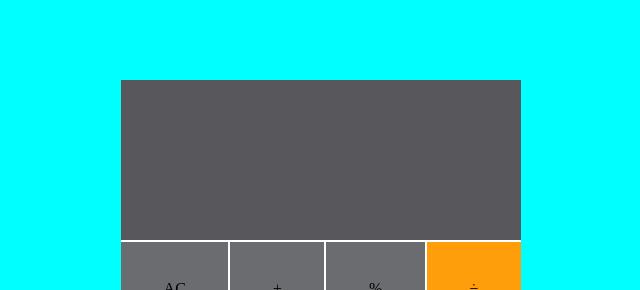
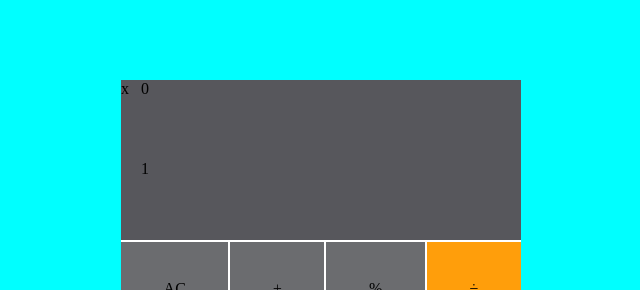
Before and after one commit to thelaxking/Calculator, a plain HTML site: page index.html in a window 1280 px wide. Shown: the top 290 px of the page, 319-959 px from the left. Drawn offline with Linux system fonts and the light colour scheme.

Commit message:
working on top div

```diff
--- a/index.html
+++ b/index.html
@@ -11,10 +11,10 @@
 <body>
     <div id="calculator">
         <div id="top" class="top">
-            <div id="operator" class="operator"></div>
+            <div id="operator" class="operator">x</div>
             <div id="display" class="display">
-                <div id="result" class="result"></div>
-                <div id="data" class="data"></div>
+                <div id="result" class="result">0</div>
+                <div id="data" class="data">1</div>
             </div>
         </div>
         <div id="clear" class="dark">AC</div>
--- a/style.css
+++ b/style.css
@@ -43,6 +43,26 @@ body {
     background-color: #57575c;
 }
 
+#operator {
+    height: 100%;
+    width: 5%;
+}
+
+#display {
+    height: 100%;
+    width: 95%;
+}
+
+#result {
+    height: 50%;
+    width: 100%;
+}
+
+#data {
+    height: 50%;
+    width:100%;
+}
+
 #zero {
     grid-column-start: 1;
     grid-column-end: 3;
```
